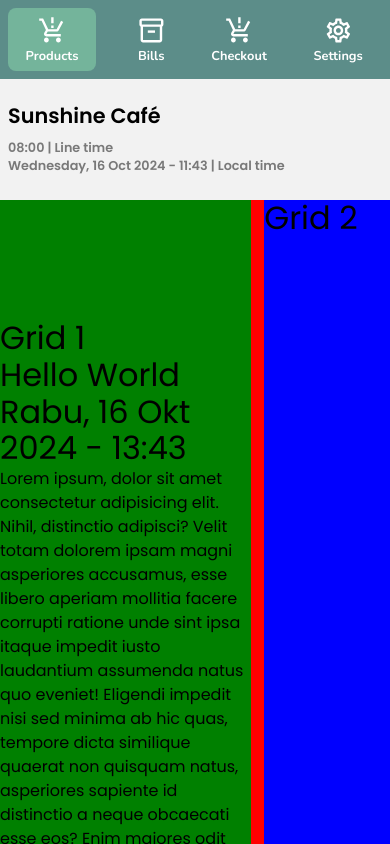
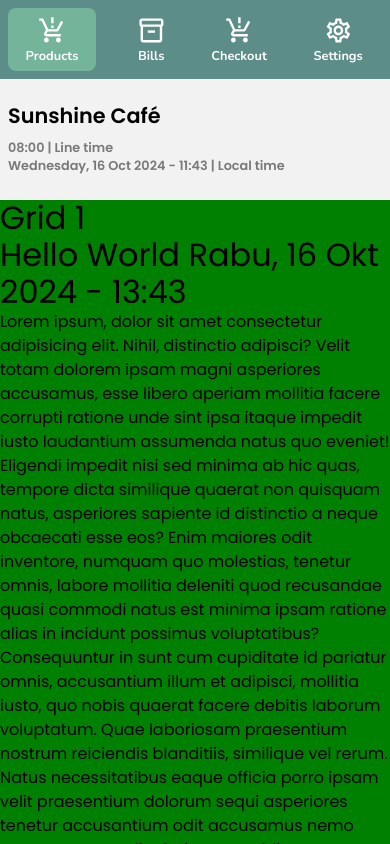
Before and after one commit to ferii007/poinket, a React (Create React App) app: page / in a window 390 px wide. Built offline with nearby package versions, Linux system fonts and the light colour scheme.

Commit message:
update main box responsive

```diff
--- a/src/app/Main.jsx
+++ b/src/app/Main.jsx
@@ -134,6 +134,14 @@ const Main = () => {
 
                             <div className="grid-2">
                                 <h1>Grid 2</h1>
+
+                                <div className="test-1">
+                                    Lorem ipsum dolor sit amet consectetur adipisicing elit. Impedit, nesciunt.
+                                </div>
+
+                                <div className="test-2">
+                                    Lorem ipsum dolor sit amet.
+                                </div>
                             </div>
                         </MainElement>
                     </MainBox>
--- a/src/app/styled_components/globalStyled.js
+++ b/src/app/styled_components/globalStyled.js
@@ -206,13 +206,70 @@ const MainElement = styled.div`
     .grid-1 {
         background: green;
         overflow-y: scroll;
-        padding-top: 7.5rem;
+        margin-top: 7.5rem;
         padding-bottom: 1.5rem;
+
+        &::-webkit-scrollbar {
+            display: none;
+        }
+        scrollbar-width: none;
     }
 
     .grid-2 {
         background: blue;
         height: 100%;
+        overflow: hidden;
+        position: relative;
+        display: flex;
+        flex-direction: column;
+        gap: 0.4rem;
+
+        .test-1 {
+            height: 100%;
+            overflow: scroll;
+
+            &::-webkit-scrollbar {
+                display: none;
+            }
+            scrollbar-width: none;
+        }
+
+        .test-2 {
+            background: yellow;
+        }
+    }
+
+    /* Mobile Potrait (max-width: ${mobileResolutionPotrait}) */
+    @media only screen and (max-width: ${mobileResolutionPotrait}) and (orientation: portrait) {
+        grid-template-columns: 2fr 0;
+        gap: 0;
+
+        .grid-1 {
+            margin-top: 0;
+        }
+
+        .grid-2 {
+            display: none;
+        }
+    }
+
+    /* Mobile Landscape (max-width: ${mobileResolutionLandscape}) */
+    @media only screen and (max-width: ${mobileResolutionLandscape}) and (orientation: landscape) {
+
+    }
+
+    /* Tablet Potrait */
+    @media only screen and (min-width: ${tabletResolutionMin}) and (max-width: ${tabletResolutionMax}) and (orientation: portrait) {
+        grid-template-columns: 2fr 0;
+        gap: 0;
+
+        .grid-1 {
+            margin-top: 0;
+        }
+
+        .grid-2 {
+            display: none;
+        }
     }
 `;
 
```
